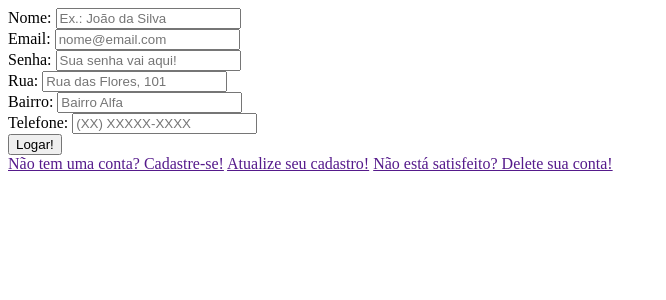
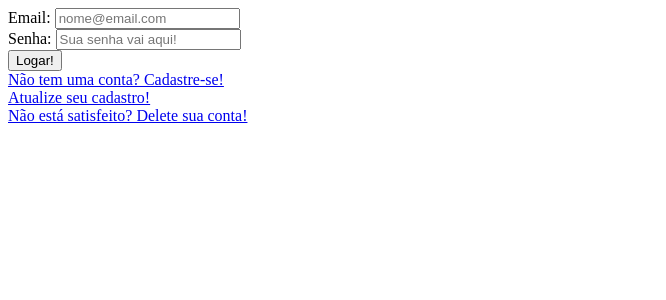
Before and after one commit to gustavopvilela/sorveteria, a PHP site: page /login.php in a window 1280 px wide. Shown: the top 300 px of the page, without its empty margins (0-666 px from the left). Run offline with PHP 8.4, Linux system fonts and the light colour scheme.

Commit message:
modificações no login, deleção, atualização e cadastro

```diff
--- a/src/login/atualizar.php
+++ b/src/login/atualizar.php
@@ -36,9 +36,9 @@
 		<input type="submit" value="Atualizar dados!" name="atualizar">
 	</form>
 
-	<a href="">Já tem uma conta? Faça o login!</a>
-	<a href="">Não tem uma conta? Faça seu cadastro!</a>
-	<a href="">Não está satisfeito? Delete sua conta!</a>
+	<a href="login.php">Já tem uma conta? Faça o login!</a><br>
+	<a href="cadastro.php">Não tem uma conta? Faça seu cadastro!</a><br>
+	<a href="deletar.php">Não está satisfeito? Delete sua conta!</a>
 
 	<?php
 		require_once "../pedido/carrinho/conection.php";
--- a/src/login/cadastro.php
+++ b/src/login/cadastro.php
@@ -31,9 +31,9 @@
 		<input type="submit" value="Cadastrar!" name="cadastrar">
 	</form>
 
-	<a href="">Já tem uma conta? Faça o login!</a>
-	<a href="">Atualize seu cadastro!</a>
-	<a href="">Não está satisfeito? Delete sua conta!</a>
+	<a href="login.php">Já tem uma conta? Faça o login!</a><br>
+	<a href="atualizar.php">Atualize seu cadastro!</a><br>
+	<a href="deletar.php">Não está satisfeito? Delete sua conta!</a>
 
 	<?php
 		require_once "../pedido/carrinho/conection.php";
--- a/src/login/deletar.php
+++ b/src/login/deletar.php
@@ -19,9 +19,9 @@
 		<input type="submit" value="Excluir!" name="excluir">
 	</form>
 
-	<a href="">Já tem uma conta? Faça o login!</a>
-	<a href="">Não tem uma conta? Cadastre-se!</a>
-	<a href="">Atualize seu cadastro!</a>
+	<a href="login.php">Já tem uma conta? Faça o login!</a><br>
+	<a href="cadastro.php">Não tem uma conta? Cadastre-se!</a><br>
+	<a href="atualizar.php">Atualize seu cadastro!</a>
 
 	<?php
 		require_once "../pedido/carrinho/conection.php";
--- a/src/login/login.php
+++ b/src/login/login.php
@@ -10,43 +10,27 @@
 </head>
 <body>
 	<form action="#" method="get">
-		<label for="nome">Nome: </label>
-		<input type="text" name="nome" placeholder="Ex.: João da Silva" id="nome"><br>
-
 		<label for="email">Email: </label>
 		<input type="email" name="email" placeholder="nome@email.com" id="email"><br>
 
 		<label for="senha">Senha: </label>
 		<input type="password" name="senha" placeholder="Sua senha vai aqui!" id="senha"><br>
 
-		<label for="rua">Rua: </label>
-		<input type="text" name="rua" placeholder="Rua das Flores, 101" id="rua"><br>
-
-		<label for="bairro">Bairro: </label>
-		<input type="text" name="bairro" placeholder="Bairro Alfa" id="bairro"><br>
-
-		<label for="telefone">Telefone: </label>
-		<input type="text" name="telefone" placeholder="(XX) XXXXX-XXXX" id="telefone"><br>
-
 		<input type="submit" value="Logar!" name="logar">
 	</form>
 
-	<a href="">Não tem uma conta? Cadastre-se!</a>
-	<a href="">Atualize seu cadastro!</a>
-	<a href="">Não está satisfeito? Delete sua conta!</a>
+	<a href="cadastro.php">Não tem uma conta? Cadastre-se!</a><br>
+	<a href="atualizar.php">Atualize seu cadastro!</a><br>
+	<a href="deletar.php">Não está satisfeito? Delete sua conta!</a>
 
 	<?php
 		require_once "../pedido/carrinho/conection.php";
 
 		if(isset($_GET["logar"])){
-			$nome = $_GET["nome"];
 			$email = $_GET["email"];
 			$senha = $_GET["senha"];
-			$rua = $_GET["rua"];
-			$bairro = $_GET["bairro"];
-			$telefone = $_GET["telefone"];
 
-			$query_select = "SELECT * FROM `cliente` WHERE `login` LIKE '$login' AND `senha` LIKE '$senha'";
+			$query_select = "SELECT * FROM `sorveteria`.`cliente` WHERE `cliente`.`email` LIKE '$email' AND `cliente`.`senha` LIKE '$senha'";
 
     		// consulta um usuário já inserido no banco
     		$select = mysqli_query($connect, $query_select);
@@ -60,7 +44,7 @@
 				"<script type='text/javascript'>
 					alert('Login efetuado com sucesso!');
 
-					location.href='formulario.html';
+					location.href='../index/index.html';
 				</script>";
 			}
 			else{
@@ -68,7 +52,7 @@
 				"<script type='text/javascript'>
 					alert('Usuário/senha não cadastrados!');
 
-					location.href='formulario.html';
+					location.href='../index/index.html';
 				</script>";
 			}
 		}
```
